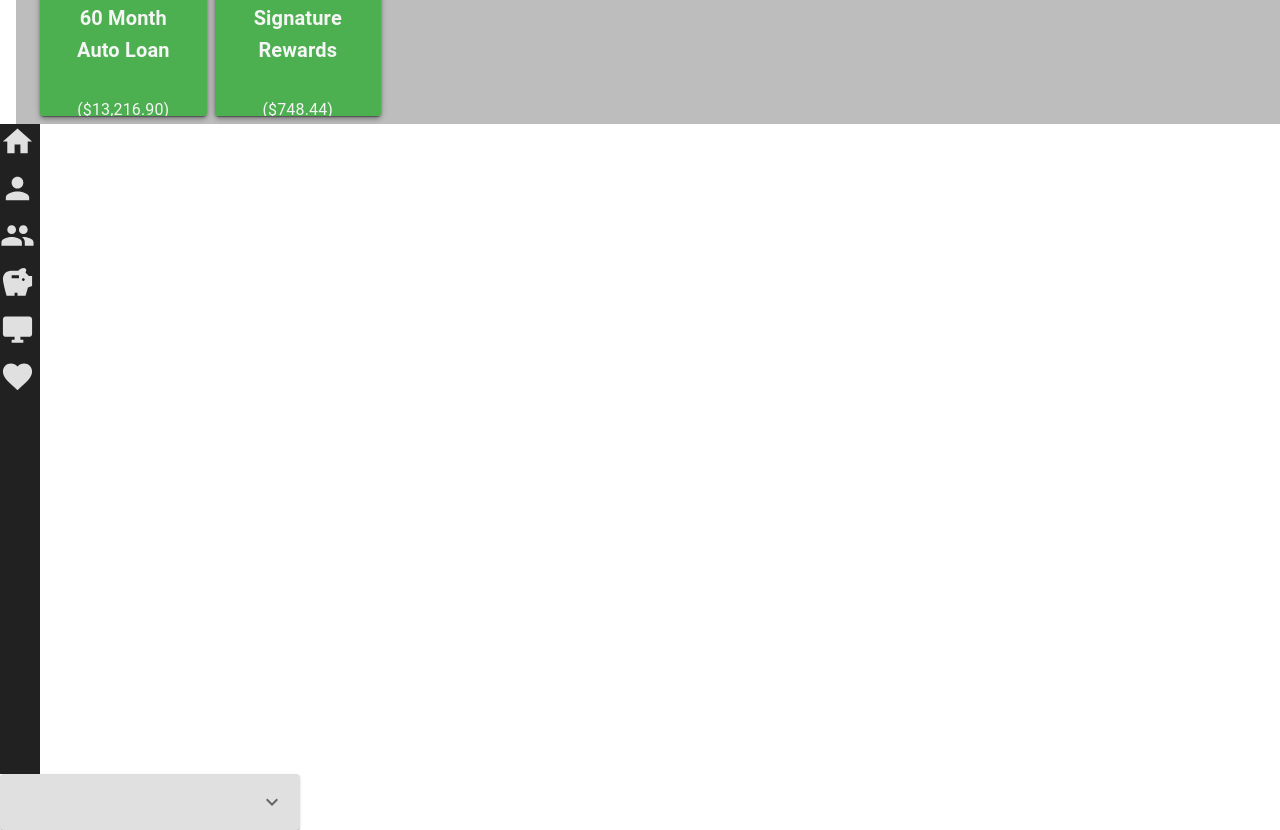
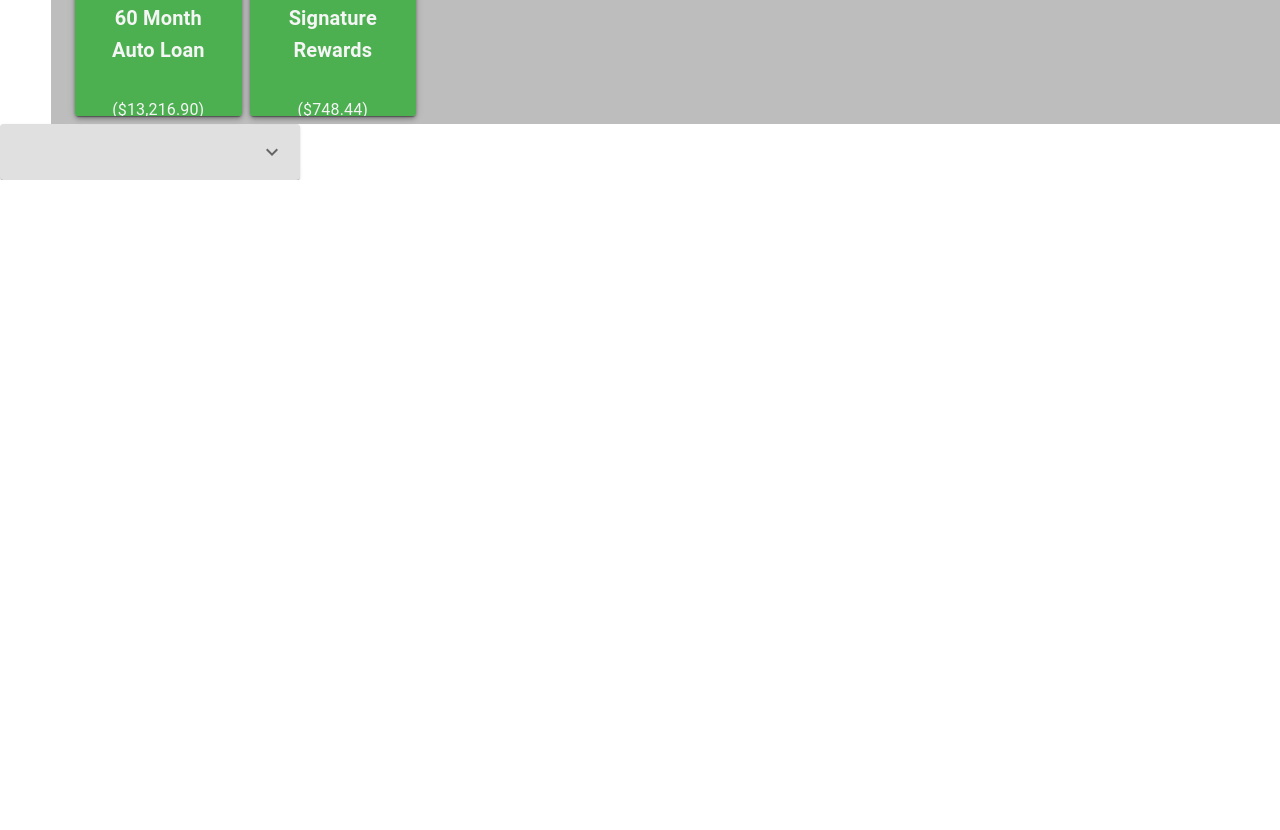
Before and after one commit to NatalieHarrison/components, a React (Create React App) app: page / in a window 1280 px wide. Shown: the part 1480-2310 px from the top of the page. After the commit the page ends 1660 px from the top, so only its background shows below. Built offline with nearby package versions, Linux system fonts and the light colour scheme.

Commit message:
Box with checkboxes component completed

```diff
--- a/src/App.tsx
+++ b/src/App.tsx
@@ -4,7 +4,7 @@ import './App.css';
 import { Stack } from '@mui/material';
 import { Box } from '@mui/system';
 
-import CheckBox from './components/CheckBox';
+import CheckBox from './components/BoxChecks';
 import FullGreenBoxes from './components/FullGreenBox';
 import GreenBoxes from './components/GreenBox';
 import GreyBoxes from './components/GreyBox';
@@ -14,6 +14,7 @@ import Search from './components/Search';
 import SideBar from './components/sidebar';
 import UserInfo from './components/UserInfo';
 import UserInfoSet from './componentSets/UserInfoSet';
+import BoxesChecks from './components/BoxChecks';
 
 const content: any = {
   // header: 'Products & Services that Delight',
@@ -38,6 +39,35 @@ const content: any = {
   preferredATM: "St. Alban's",
   totLTProducts: '7',
   openProducts: '4',
+  boxChecksItems:[{
+  categoryTitle1: 'SEG NAME',
+  c1checkBox1: 'IBM',
+  c1checkBox2: 'Lenovo',
+  c1checkBox3: 'Cisco',
+  c1checkBox4: 'SAS',
+  c1checkBox5: 'BlueCross',
+  categoryTitle2:'GENERATION CATEGORYY',
+  c2checkBox1:'Boomers I',
+  c2checkBox2:'Boomers II',
+  c2checkBox3:'Gen X',
+  c2checkBox4:'Millenials',
+  c2checkBox5:'Gen Z',
+  categoryTitle3:'FICO SCORE CATEGORY',
+  c3checkBox1: 'Super Prime (740-850)',
+  c3checkBox2:'Prime (680-739)',
+  c3checkBox3:'Nonprime (620-679)',
+  c3checkBox4:'Subprime(501-620)',
+  categoryTitle4: 'NUMBER OF CCU PRODUCTS',
+  c4checkBox1:'1',
+  c4checkBox2:'2',
+  c4checkBox3:'3',
+  c4checkBox4:'4',
+  c4checkBox5:'5+',
+
+
+
+}],
+
 };
 function App() {
   return (
@@ -62,16 +92,19 @@ function App() {
         </Box>
 
         <Box sx={{ mt: 7 }}>
-          <UserInfoSet></UserInfoSet>
+          <Stack direction="row">
+            <SideBar></SideBar>
+            <UserInfoSet></UserInfoSet>
+
+          </Stack>
+
         </Box>
 
+
         <Box>
-          <SideBar></SideBar>
+          <BoxesChecks {...content}></BoxesChecks>
         </Box>
 
-        <Box>
-          <CheckBox></CheckBox>
-        </Box>
       </Box>
     </div>
   );
--- /dev/null
+++ b/src/components/BoxChecks.tsx
@@ -0,0 +1,141 @@
+import { useState } from 'react';
+
+import ExpandMoreIcon from '@mui/icons-material/ExpandMore';
+import Box from '@mui/material/Box';
+import Card from '@mui/material/Card';
+import CardActions from '@mui/material/CardActions';
+import CardContent from '@mui/material/CardContent';
+import Checkbox from '@mui/material/Checkbox';
+import Collapse from '@mui/material/Collapse';
+import IconButton, { IconButtonProps } from '@mui/material/IconButton';
+import { styled } from '@mui/material/styles';
+import Typography from '@mui/material/Typography';
+import Stack from '@mui/material/Stack';
+import FormGroup from '@mui/material/FormGroup';
+import FormControlLabel from '@mui/material/FormControlLabel';
+
+interface BoxChecksProps {
+  categoryTitle1: string;
+  c1checkBox1:string;
+  c1checkBox2:string;
+  c1checkBox3:string;
+  c1checkBox4:string;
+  c1checkBox5:string;
+  categoryTitle2: string;
+  c2checkBox1:string;
+  c2checkBox2:string;
+  c2checkBox3:string;
+  c2checkBox4:string;
+  c2checkBox5:string;
+  categoryTitle3: string;
+  c3checkBox1:string;
+  c3checkBox2:string;
+  c3checkBox3:string;
+  c3checkBox4:string;
+  // c3checkBox5:string;
+  categoryTitle4: string;
+  c4checkBox1:string;
+  c4checkBox2:string;
+  c4checkBox3:string;
+  c4checkBox4:string;
+  c4checkBox5:string;
+}
+
+interface BoxesChecksProps{
+  boxChecksItems: BoxChecksProps[];
+}
+
+interface ExpandMoreProps extends IconButtonProps {
+  expand: boolean;
+}
+
+const BoxChecks = (props: BoxChecksProps) => {
+  const ExpandMore = styled((props: ExpandMoreProps) => {
+    const { expand, ...other } = props;
+    return <IconButton {...other} />;
+  })(({ theme, expand }) => ({
+    transform: !expand ? 'rotate(0deg)' : 'rotate(180deg)',
+    marginLeft: 'auto',
+    transition: theme.transitions.create('transform', {
+      duration: theme.transitions.duration.shortest,
+    }),
+  }));
+  const [expanded, setExpanded] = useState(false);
+
+  const handleExpandClick = () => {
+    setExpanded(!expanded);
+  };
+  return (
+      <Card sx={{ width: 300, backgroundColor: '#e0e0e0' }}>
+        <CardActions>
+          <ExpandMore expand={expanded} onClick={handleExpandClick} aria-expanded={expanded} aria-label="show more">
+            <ExpandMoreIcon></ExpandMoreIcon>
+          </ExpandMore>
+        </CardActions>
+
+        <Collapse in={expanded} timeout="auto" unmountOnExit>
+          <CardContent>
+            <Typography align="left">
+              {' '}
+              <b> {props.categoryTitle1}</b>
+            </Typography>
+            <FormGroup>
+              <FormControlLabel control={<Checkbox/>} label= {props.c1checkBox1} />
+              <FormControlLabel control={<Checkbox/>} label={props.c1checkBox2} />
+              <FormControlLabel control={<Checkbox/>} label={props.c1checkBox3} />
+              <FormControlLabel control={<Checkbox/>} label={props.c1checkBox4} />
+              <FormControlLabel control={<Checkbox/>} label={props.c1checkBox5} />
+            </FormGroup>
+
+            <Typography align="left">
+              {' '}
+              <b>{props.categoryTitle2}</b>
+            </Typography>
+            <FormGroup>
+              <FormControlLabel control={<Checkbox/>} label={props.c2checkBox1} />
+              <FormControlLabel control={<Checkbox/>} label={props.c2checkBox2} />
+              <FormControlLabel control={<Checkbox/>} label={props.c2checkBox3} />
+              <FormControlLabel control={<Checkbox/>} label={props.c2checkBox4} />
+              <FormControlLabel control={<Checkbox/>} label={props.c2checkBox5} />
+            </FormGroup>
+
+            <Typography align="left">
+              {' '}
+              <b> {props.categoryTitle3}</b>
+            </Typography>
+            <FormGroup>
+              <FormControlLabel control={<Checkbox/>} label={props.c3checkBox1} />
+              <FormControlLabel control={<Checkbox/>} label={props.c3checkBox2} />
+              <FormControlLabel control={<Checkbox/>} label={props.c3checkBox3} />
+              <FormControlLabel control={<Checkbox/>} label={props.c3checkBox4} />
+              {/* <FormControlLabel control={<Checkbox/>} label={props.c3checkBox5} /> */}
+            </FormGroup>
+
+            <Typography align="left">
+              {' '}
+              <b> {props.categoryTitle4}</b>
+            </Typography>
+            <FormGroup>
+              <FormControlLabel control={<Checkbox/>} label={props.c4checkBox1} />
+              <FormControlLabel control={<Checkbox/>} label={props.c4checkBox2}  />
+              <FormControlLabel control={<Checkbox/>} label= {props.c4checkBox3}  />
+              <FormControlLabel control={<Checkbox/>} label={props.c4checkBox4}  />
+              <FormControlLabel control={<Checkbox/>} label={props.c4checkBox5}  />
+            </FormGroup>
+          </CardContent>
+        </Collapse>
+      </Card>
+
+  );
+};
+
+const BoxesChecks = (props: BoxesChecksProps) => {
+  return(
+    <Box>
+      {props.boxChecksItems && props.boxChecksItems.map((boxCheck) => <BoxChecks {...boxCheck} ></BoxChecks> )}
+    </Box>
+
+  )
+};
+
+export default BoxesChecks;
--- a/src/components/CheckBox.tsx
+++ /dev/null
@@ -1,55 +0,0 @@
-import { useState } from 'react';
-
-import ExpandMoreIcon from '@mui/icons-material/ExpandMore';
-import Box from '@mui/material/Box';
-import Card from '@mui/material/Card';
-import CardActions from '@mui/material/CardActions';
-import CardContent from '@mui/material/CardContent';
-import Checkbox from '@mui/material/Checkbox';
-import Collapse from '@mui/material/Collapse';
-import IconButton, { IconButtonProps } from '@mui/material/IconButton';
-import { styled } from '@mui/material/styles';
-import Typography from '@mui/material/Typography';
-
-interface ExpandMoreProps extends IconButtonProps {
-  expand: boolean;
-}
-
-const CheckBox = () => {
-  const ExpandMore = styled((props: ExpandMoreProps) => {
-    const { expand, ...other } = props;
-    return <IconButton {...other} />;
-  })(({ theme, expand }) => ({
-    transform: !expand ? 'rotate(0deg)' : 'rotate(180deg)',
-    marginLeft: 'auto',
-    transition: theme.transitions.create('transform', {
-      duration: theme.transitions.duration.shortest,
-    }),
-  }));
-  const [expanded, setExpanded] = useState(false);
-
-  const handleExpandClick = () => {
-    setExpanded(!expanded);
-  };
-  return (
-    <Box>
-      <Card sx={{ width: 300, backgroundColor: '#e0e0e0' }}>
-        <CardActions>
-          <ExpandMore expand={expanded} onClick={handleExpandClick} aria-expanded={expanded} aria-label="show more">
-            <ExpandMoreIcon></ExpandMoreIcon>
-          </ExpandMore>
-        </CardActions>
-
-        <Collapse in={expanded} timeout="auto" unmountOnExit>
-          <CardContent>
-            <Typography align="left">
-              {' '}
-              <b> Seg Name</b>
-            </Typography>
-          </CardContent>
-        </Collapse>
-      </Card>
-    </Box>
-  );
-};
-export default CheckBox;
```
